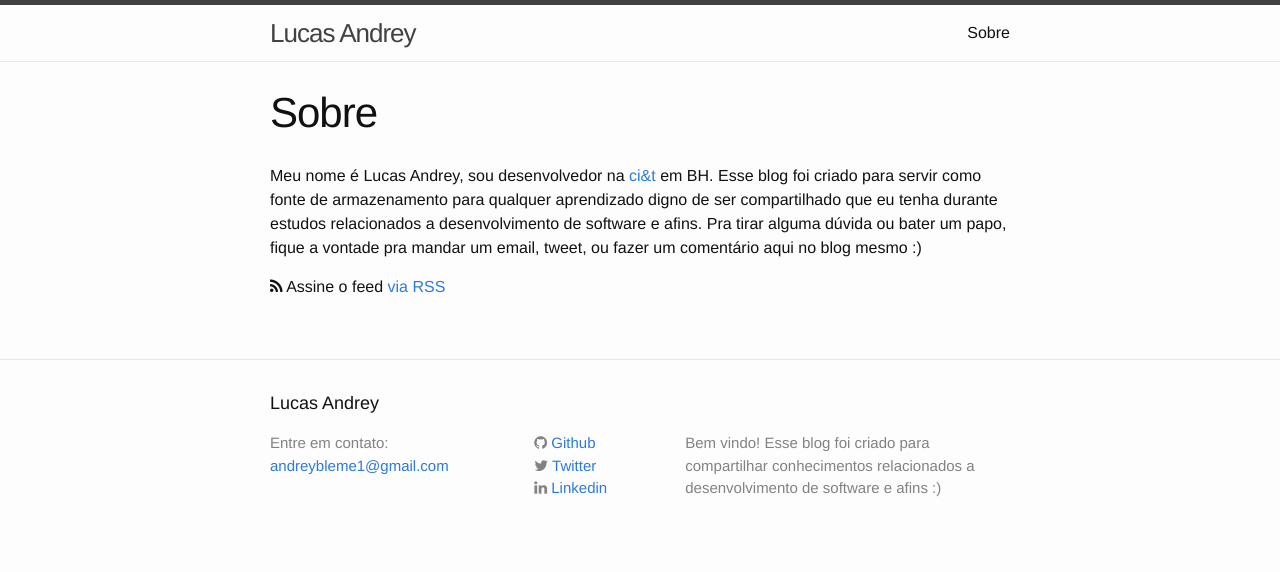
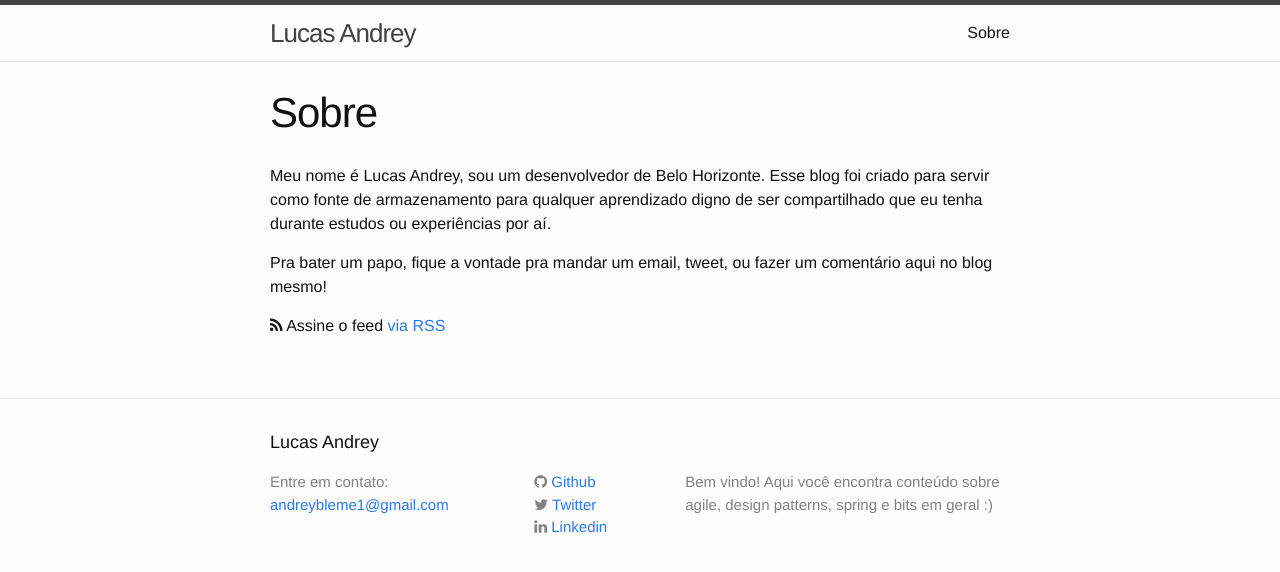
Before and after one commit to andreybleme/andreybleme.github.io, a Jekyll site: the page built from about.md, in a window 1280 px wide. Shown: the top 572 px of the page. Built offline with Jekyll 4.4.1, drawn with Linux system fonts in a browser that asks for light colours; nearby versions of some CDN libraries.

Commit message:
About section ajustments

```diff
--- a/_config.yml
+++ b/_config.yml
@@ -2,10 +2,9 @@
 title: Lucas Andrey
 email: andreybleme1@gmail.com
 description: > # this means to ignore newlines until "baseurl:"
- Bem vindo! Esse blog foi criado para compartilhar
- conhecimentos relacionados a desenvolvimento de software e afins :)
+ Bem vindo! Aqui você encontra conteúdo sobre agile, design patterns, spring e bits em geral :)
 baseurl: "" # the subpath of your site, e.g. /blog/
-meta-description: Bem vindo! Esse blog foi criado para compartilhar conhecimentos relacionados a desenvolvimento de software e afins :)
+meta-description: Bem vindo! Aqui você encontra conteúdo sobre agile, design patterns, spring e bits em geral :)
 url: "http://andreybleme.com" # the base hostname & protocol for your site
 twitter_username: andreybleme
 github_username:  andreybleme
--- a/about.md
+++ b/about.md
@@ -3,6 +3,8 @@ layout: page
 title: Sobre
 permalink: /about/
 ---
-Meu nome é Lucas Andrey, sou desenvolvedor na [ci&t](http://www.ciandt.com/br-pt/) em BH. Esse blog foi criado para servir como fonte de armazenamento para qualquer aprendizado digno de ser compartilhado que eu tenha durante estudos relacionados a desenvolvimento de software e afins. Pra tirar alguma dúvida ou bater um papo, fique a vontade pra mandar um email, tweet, ou fazer um comentário aqui no blog mesmo :)
+Meu nome é Lucas Andrey, sou um desenvolvedor de Belo Horizonte. Esse blog foi criado para servir como fonte de armazenamento para qualquer aprendizado digno de ser compartilhado que eu tenha durante estudos ou experiências por aí.
+
+Pra bater um papo, fique a vontade pra mandar um email, tweet, ou fazer um comentário aqui no blog mesmo!
 
 <i class="fa fa-rss"></i> Assine o feed <a href="{{ "/feed.xml" | prepend: site.baseurl }}">via RSS </a>
```
